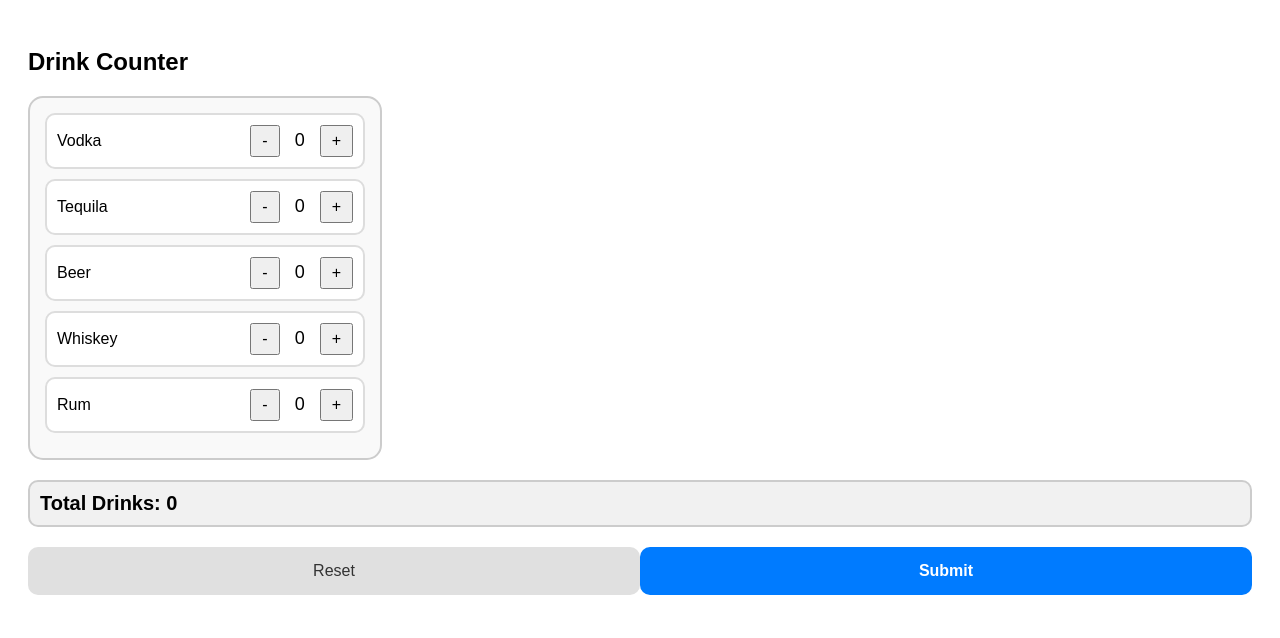
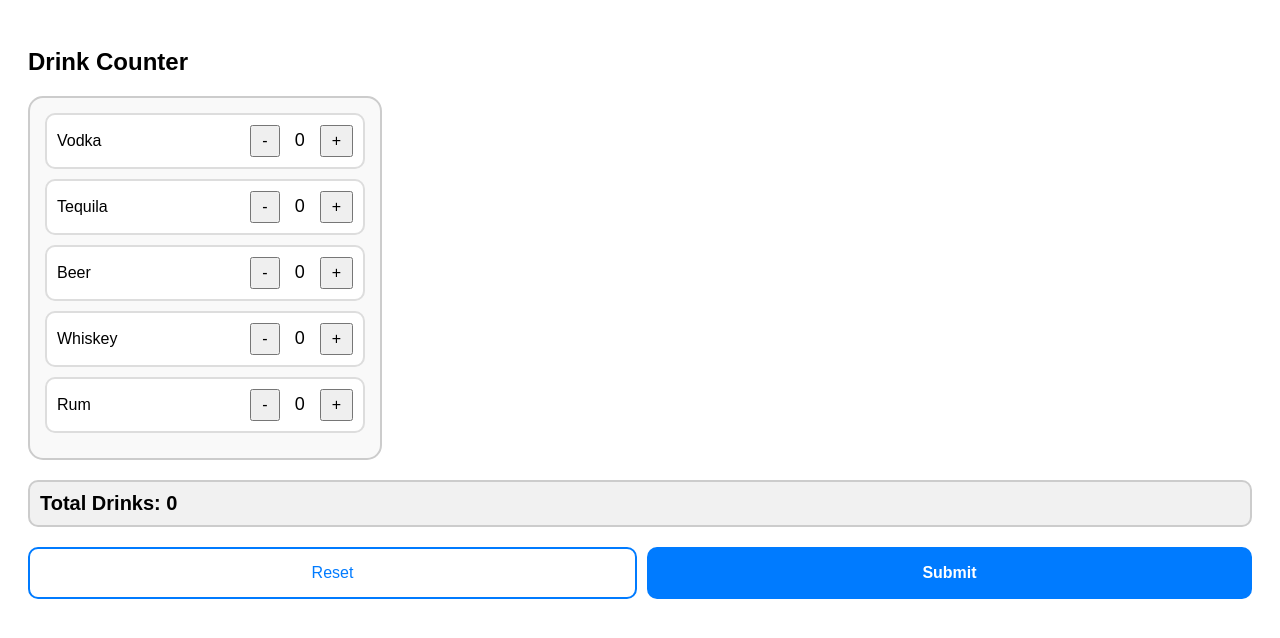
Before and after one commit to hydratypelvl/Portfolio, a plain HTML site: page index.html in a window 1280 px wide. Drawn offline with Linux system fonts and the light colour scheme.

Commit message:
Update index.html

```diff
--- a/index.html
+++ b/index.html
@@ -59,7 +59,7 @@
 
         #buttons {
             display: flex;
-            justify-content: space-between;
+            gap: 10px; /* Add gap between buttons */
             margin-top: 20px;
             width: 100%; /* Ensure the buttons span the full width */
         }
@@ -70,8 +70,9 @@
             font-size: 16px;
             cursor: pointer;
             border-radius: 10px; /* Square buttons with slightly rounded corners */
-            border: none;
+            border: 2px solid #007bff; /* Border color same as submit button background */
             text-align: center;
+            background-color: white; /* White background for reset button */
         }
 
         /* Submit Button (Primary) */
@@ -79,6 +80,7 @@
             background-color: #007bff;
             color: white;
             font-weight: bold;
+            border: none; /* Remove border for submit button */
         }
 
         #submit:hover {
@@ -87,13 +89,11 @@
 
         /* Reset Button (Secondary) */
         #reset {
-            background-color: #e0e0e0; /* Light gray */
-            color: #333;
-            font-weight: normal;
+            color: #007bff; /* Text color same as submit button background */
         }
 
         #reset:hover {
-            background-color: #cfcfcf; /* Slightly darker gray */
+            background-color: #f1f1f1; /* Light gray background on hover */
         }
 
         /* Modal styles */
```
